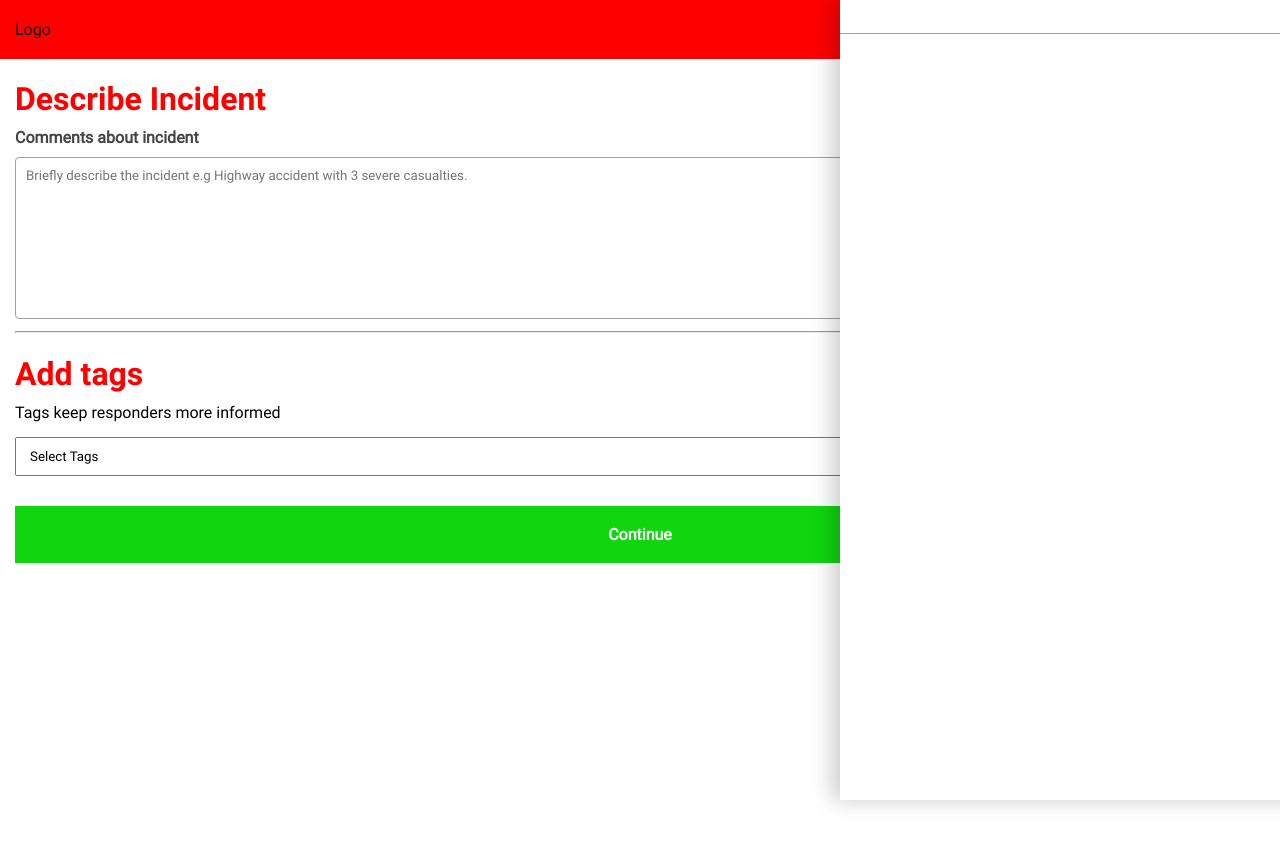
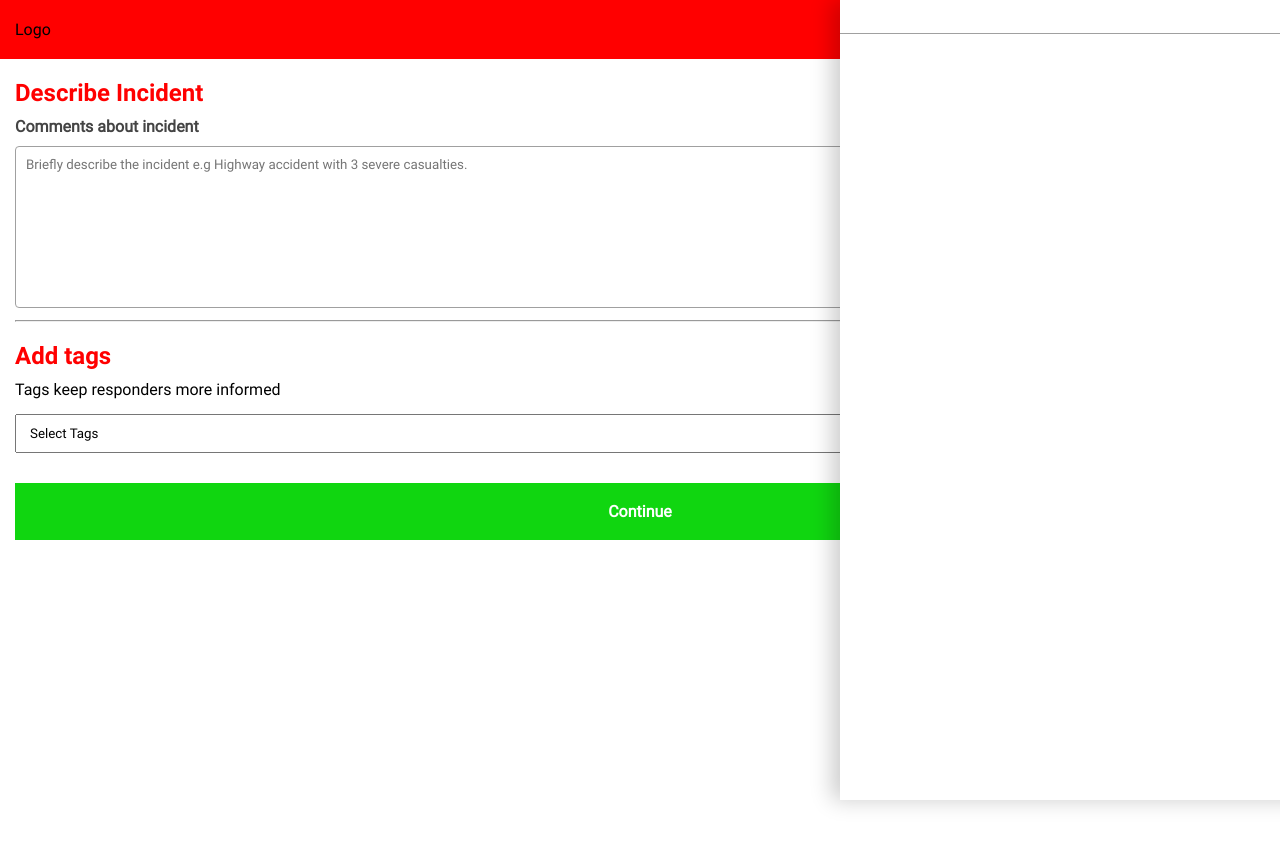
Before and after one commit to BuildForSDG/Team-006-Frontend, an Angular app: page /report-dashboard in a window 1280 px wide. Shown: the top 846 px of the page. Built offline with nearby package versions, Linux system fonts and the light colour scheme.

Commit message:
fix: edit styles of reporter's dashboard

```diff
--- a/src/app/reporters-dashboard/reporters-dashboard.component.html
+++ b/src/app/reporters-dashboard/reporters-dashboard.component.html
@@ -5,7 +5,7 @@
 <div class="main">
     <!-- Describe incident section -->
     <div>
-        <h1>Describe Incident</h1>
+        <h2>Describe Incident</h2>
         <div>
             <label for="incident-comment">Comments about incident</label>
             <textarea name="" id="incident-comment" cols="30" rows="10" placeholder="Briefly describe the incident e.g Highway accident with 3 severe casualties."></textarea>
@@ -14,7 +14,7 @@
     <hr>
     <!-- Add tags -->
     <div>
-        <h1>Add tags</h1>
+        <h2>Add tags</h2>
         <div>
             <span class='tag'>Tags keep responders more informed</span>
             <select name="" id="add-tags" (change)='selectTag($event.target.value)'>
--- a/src/app/reporters-dashboard/reporters-dashboard.component.scss
+++ b/src/app/reporters-dashboard/reporters-dashboard.component.scss
@@ -1,7 +1,7 @@
 .main {
     min-height: 100%;
     padding: 0 15px;
-    h1 {
+    h2 {
         color: red;
         font-weight: bold;
         margin-bottom: 10px;
```
